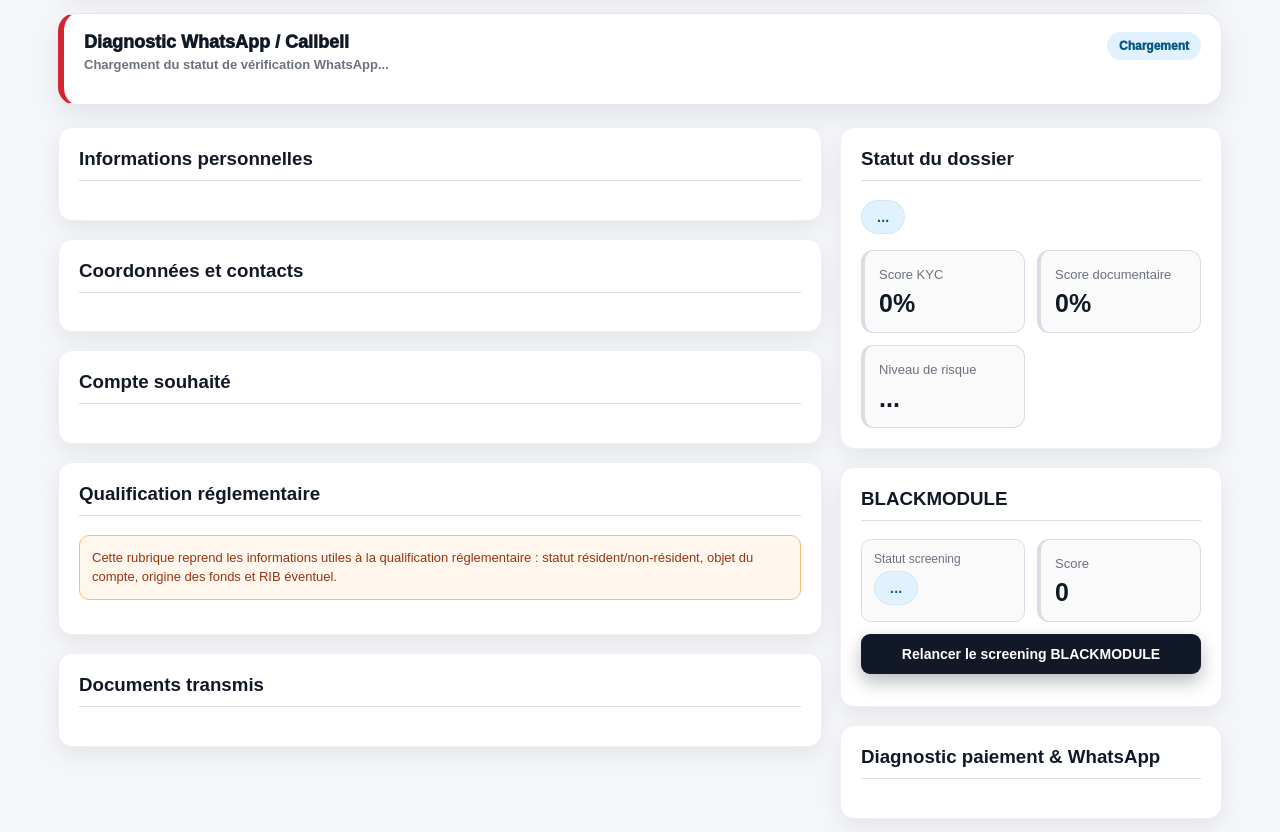
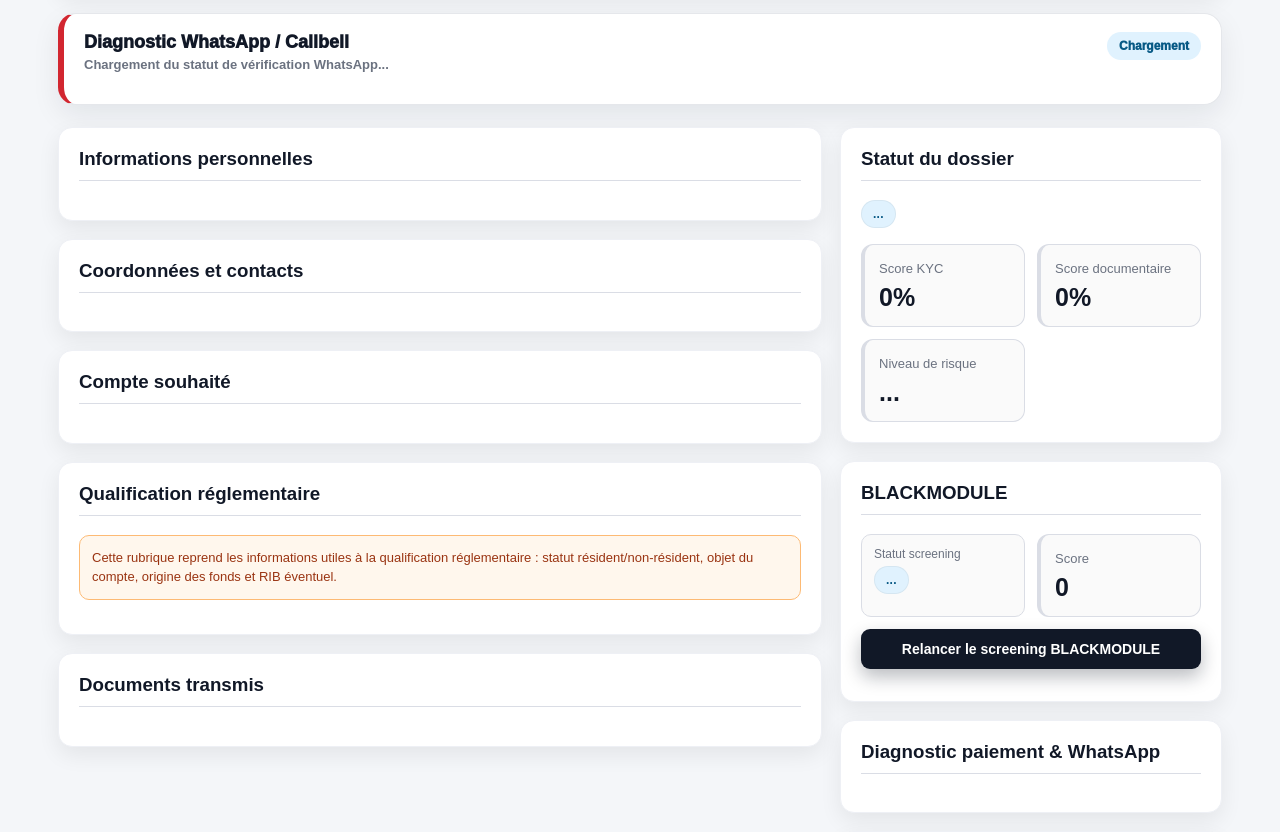
Before and after one commit to Kholia-1/diaspora-onboarding, a FastAPI app: template app/templates/backoffice_detail.html in a window 1280 px wide. Shown: the part 225-1057 px from the top of the page. Run offline with FastAPI, Linux system fonts and the light colour scheme; the template is opened without the code that fills it, so the values that code supplies are empty.

Commit message:
Back-office legacy détail : badges de statut plus petits et sans débordement
Les badges .status-badge-lg (statut du dossier, statut screening BLACKMODULE) étaient trop
gros (14px, padding 9px 16px) et débordaient des cases KPI étroites (140px) car ils ne se
mettaient pas à la ligne. Réduits (12px, padding 6px 12px) + max-width:100% + white-space
normal + word-break pour rester dans la carte.

Co-Authored-By: Claude Opus 4.8 (1M context) <noreply@anthropic.com>

```diff
--- a/app/templates/backoffice_detail.html
+++ b/app/templates/backoffice_detail.html
@@ -133,9 +133,15 @@
         }
 
         .status-badge-lg {
-            padding: 9px 16px;
-            border-radius: 24px;
-            font-size: 14px;
+            padding: 6px 12px;
+            border-radius: 999px;
+            font-size: 12px;
+            /* Rester dans la carte : plus petit + retour à la ligne des libellés longs. */
+            max-width: 100%;
+            white-space: normal;
+            word-break: break-word;
+            line-height: 1.35;
+            text-align: center;
         }
 
         .status-submitted {
```
